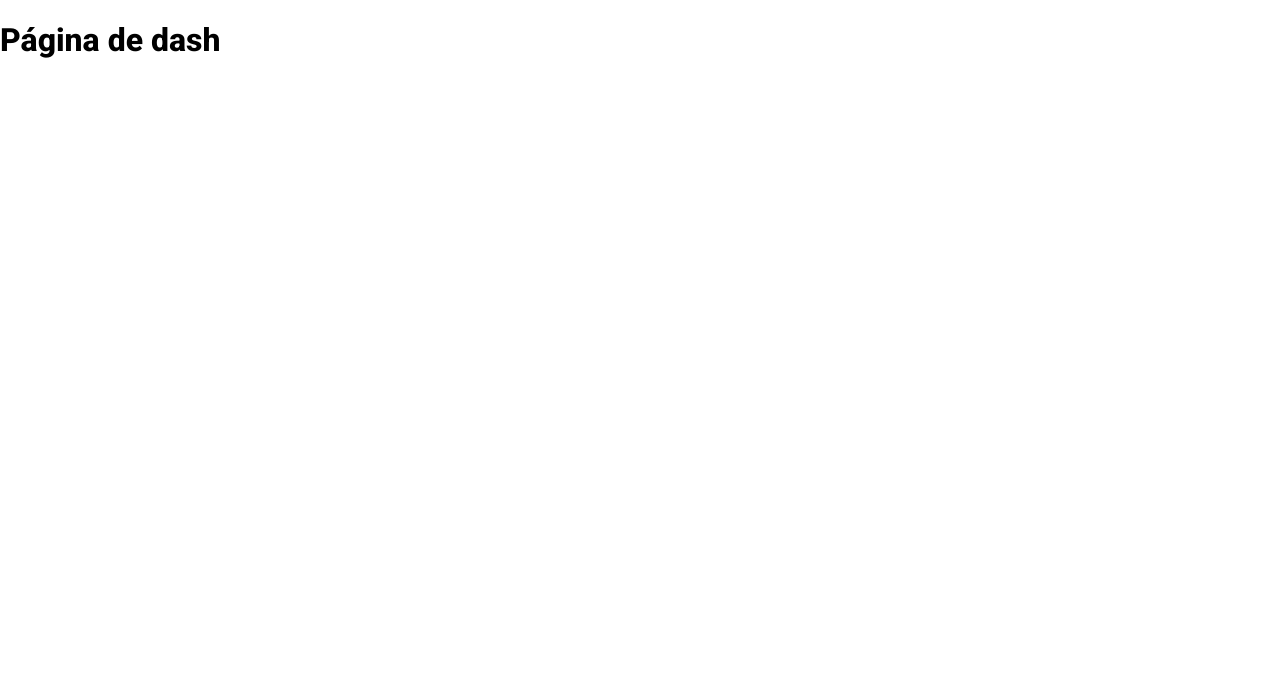
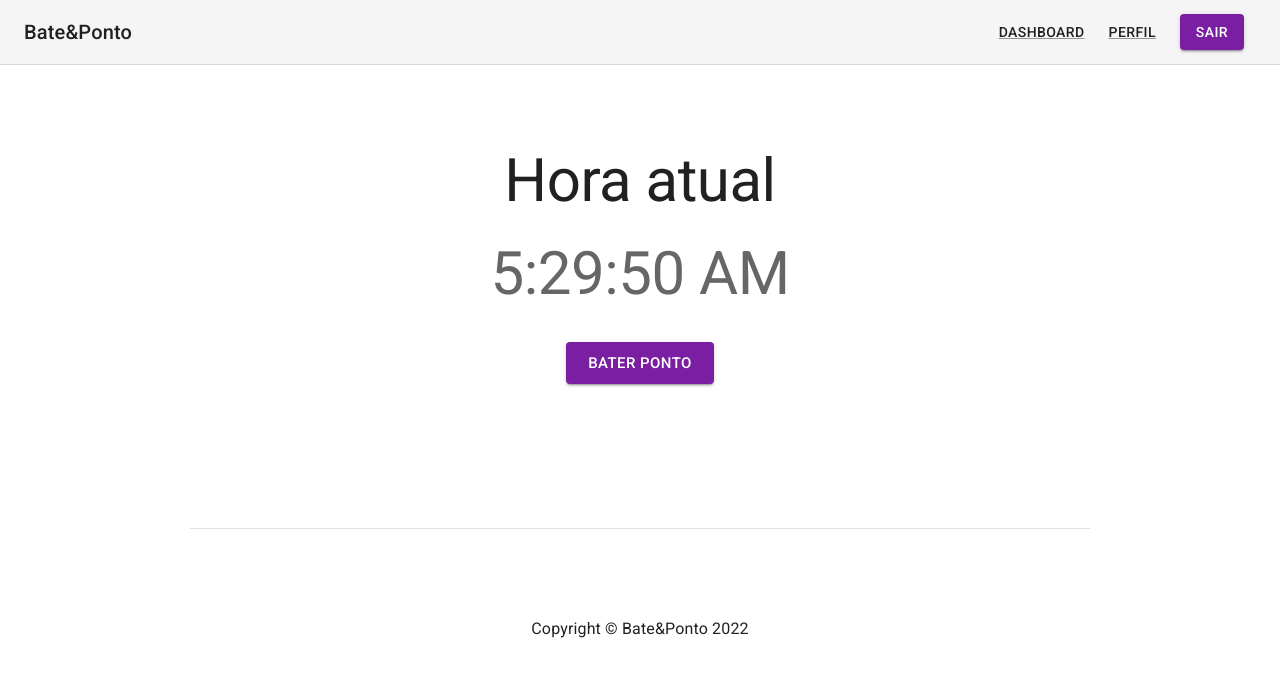
Before and after one commit to LuizeraDev/bate-ponto, a React (Create React App) app: page / in a window 1280 px wide. Shown: the top 676 px of the page. Built offline with nearby package versions, Linux system fonts and the light colour scheme.

Commit message:
dashboard screen

```diff
--- a/src/pages/Dashboard.jsx
+++ b/src/pages/Dashboard.jsx
@@ -1,7 +1,92 @@
+import { AppBar, Button, Container, CssBaseline, GlobalStyles, Link, Toolbar, Typography } from '@mui/material';
+import Copyright from '../components/Copyright';
+import { useState } from 'react';
+
 function Dashboard() {
+    let time = new Date().toLocaleTimeString();
+
+    const [timer, setTimer] = useState(time);
+
+    const UpdateTime = () => {
+        time = new Date().toLocaleTimeString();
+        setTimer(time);
+    }
+
+    setInterval(UpdateTime, 1000);
+
     return (
         <div>
-            <h1>Página de dash</h1>
+            <GlobalStyles styles={{ ul: { margin: 0, padding: 0, listStyle: 'none' } }} />
+            <CssBaseline />
+            <AppBar
+                position="static"
+                color="default"
+                elevation={0}
+                sx={{ borderBottom: (theme) => `1px solid ${theme.palette.divider}` }}
+            >
+                <Toolbar sx={{ flexWrap: 'wrap' }}>
+                    <Typography variant="h6" color="inherit" noWrap sx={{ flexGrow: 1 }}>
+                        Bate&Ponto
+                    </Typography>
+                    <nav>
+                        <Link
+                            variant="button"
+                            color="text.primary"
+                            href="/"
+                            sx={{ my: 1, mx: 1.5 }}
+                        >
+                            Dashboard
+                        </Link>
+                        <Link
+                            variant="button"
+                            color="text.primary"
+                            href="/profile"
+                            sx={{ my: 1, mx: 1.5 }}
+                        >
+                            Perfil
+                        </Link>
+                    </nav>
+                    <Button href="/login" variant="contained" sx={{ my: 1, mx: 1.5 }}>
+                        Sair
+                    </Button>
+                </Toolbar>
+            </AppBar>
+            {/* Body */}
+            <Container disableGutters maxWidth="sm" component="main" sx={{ pt: 10, pb: 6 }}>
+                <Typography
+                    component="h1"
+                    variant="h2"
+                    align="center"
+                    color="text.primary"
+                    gutterBottom
+                >
+                    Hora atual
+                </Typography>
+                <Typography variant="h2" align="center" color="text.secondary" component="p">
+                  { timer }
+                </Typography>
+                <Container align="center">
+                    <Button href="#" variant="contained" size="large" sx={{ my: 4, mx: 1.5 }}
+                    onClick={() => {
+                        alert('Você registrou seu ponto');
+                    }}
+                    >
+                            Bater Ponto
+                    </Button>
+                </Container>
+            </Container>
+            {/* Footer */}
+            <Container
+                maxWidth="md"
+                component="footer"
+                sx={{
+                    borderTop: (theme) => `1px solid ${theme.palette.divider}`,
+                    mt: 8,
+                    py: [3, 6],
+                }}
+            >
+                <Copyright sx={{ mt: 5 }} />
+            </Container>
         </div>
     );
 }
```
